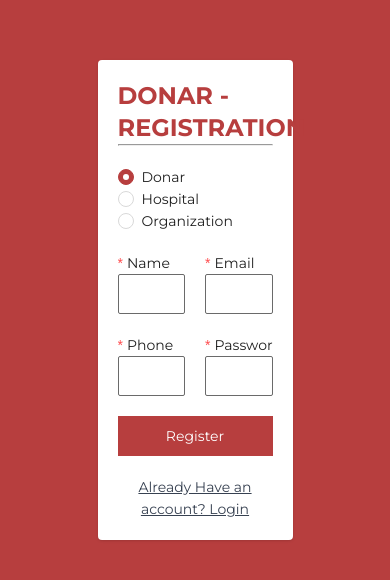
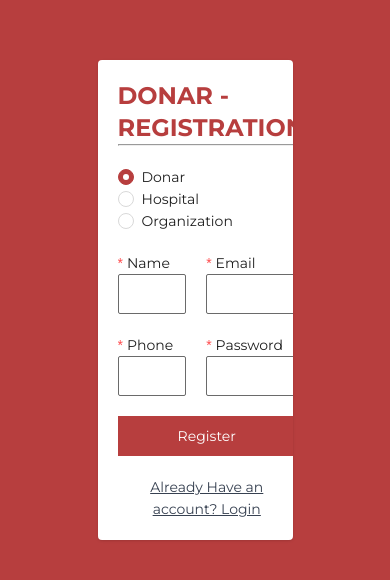
Before and after one commit to jeffch19/Blood-Bank, a React (Create React App) app in the folder client/: page /register in a window 390 px wide. Shown: the part 122-702 px from the top of the page. Built offline with nearby package versions, Linux system fonts and the light colour scheme; a web font is replaced by a local one.

Commit message:
added register page responsiveness

```diff
--- a/client/src/pages/Register/OrgHospitalForm.js
+++ b/client/src/pages/Register/OrgHospitalForm.js
@@ -2,6 +2,7 @@
 import TextArea from 'antd/es/input/TextArea'
 import React from 'react'
 import { getAntdInputValidation } from '../../utils/helpers'
+import '../Styles/login.css'
 
 function OrgHospitalForm({ type }) {
   return (
--- a/client/src/pages/Register/index.js
+++ b/client/src/pages/Register/index.js
@@ -6,6 +6,7 @@
 import { useDispatch } from 'react-redux';
 import { SetLoading } from '../../redux/loadersSlice';
 import { getAntdInputValidation } from '../../utils/helpers';
+import '../Styles/register.css'
 
 
 function Register() {
@@ -46,7 +47,7 @@
     <div className='flex h-screen items-center justify-center bg-primary'>
       <Form
         layout="vertical"
-        className="bg-white rounded shadow grid grid-cols-2 p-5 gap-5 w-1/2"
+        className="form-container bg-white rounded shadow grid grid-cols-2 p-5 gap-5 w-1/2"
         onFinish={onFinish}
       >
         <h1 className='col-span-2 uppercase text-2xl'>
--- /dev/null
+++ b/client/src/pages/Styles/register.css
@@ -0,0 +1,10 @@
+/* Responsive Adjustments */
+@media (max-width: 768px) {
+  .form-container {
+     grid-template-columns: 1fr; /* Ensures only one column on small screens */
+     gap: 0.75 rem; /* Smaller gap for tighter spacing on mobile */
+     padding: 0.75 rem; /* Reduced padding for mobile */
+     overflow-y: auto; /* Adds a vertical scrollbar if content overflows */
+     max-height: calc(100vh - 2 * 0.5rem); /* Adjust based on your header/footer heights */
+   }
+ }
```
